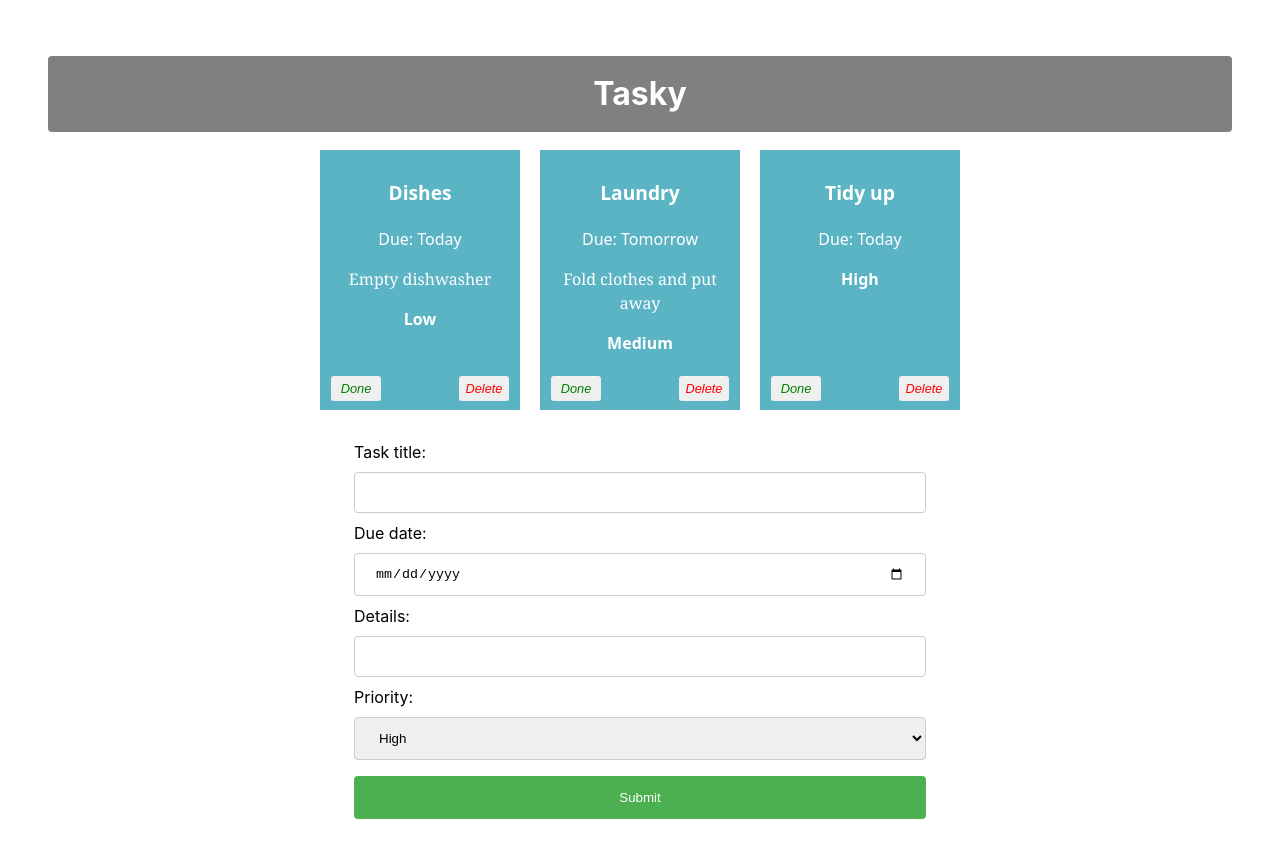
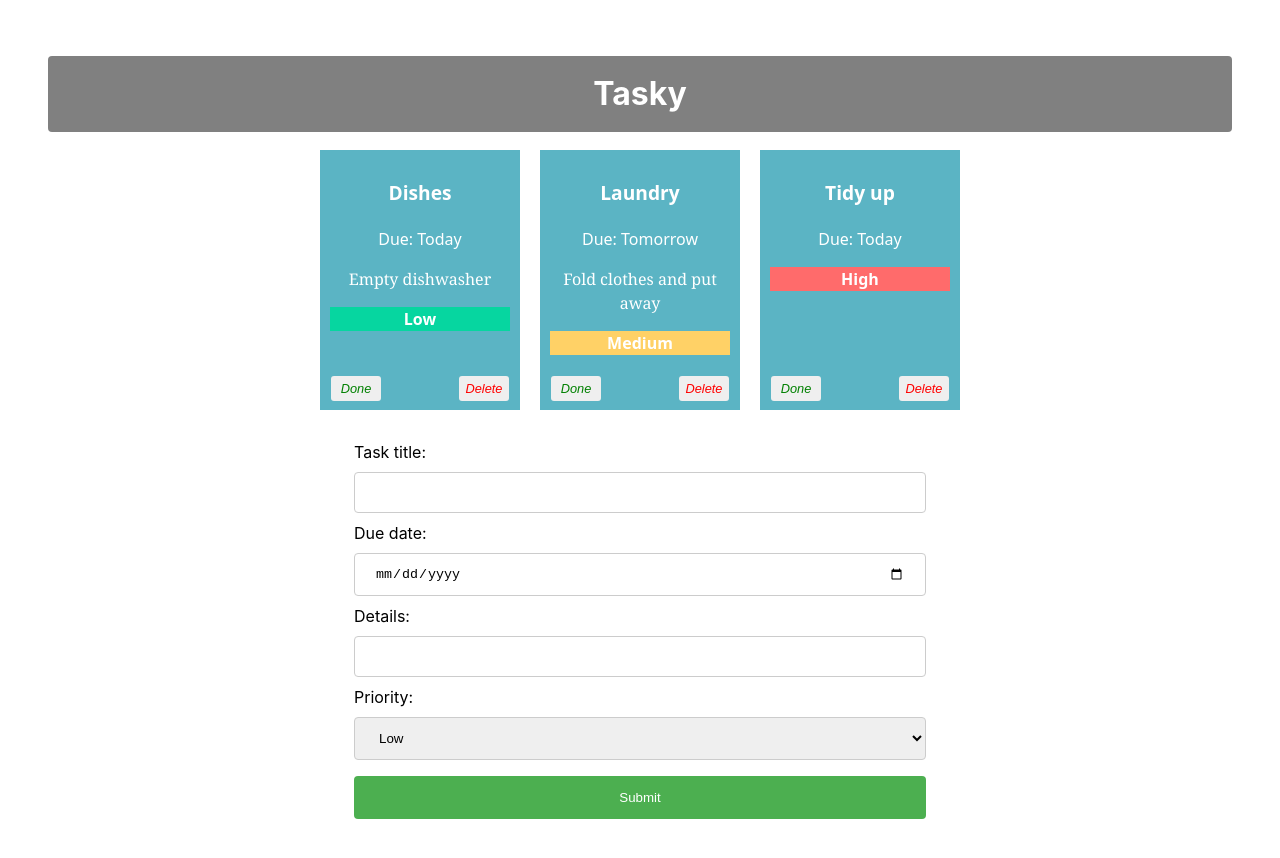
Before and after one commit to Nathanial014/react-basics-labs, a React (Vite) app in the folder tasky/: page / in a window 1280 px wide. Shown: the top 858 px of the page. Built offline with nearby package versions, Linux system fonts and the light colour scheme.

Commit message:
Tasky Lab 2b - Exercises done

```diff
--- a/tasky/src/App.css
+++ b/tasky/src/App.css
@@ -112,13 +112,3 @@ select {
   border-radius: 4px;
   box-sizing: border-box;
 }
-
-.option1 {
-  background-color: #ff0000;
-}
-.option2 {
-  background-color: #ffee00;
-}
-.option3 {
-  background-color: #00ff00;
-}
--- a/tasky/src/App.jsx
+++ b/tasky/src/App.jsx
@@ -19,7 +19,7 @@ function App() {
     title: "",
     description: "",
     deadline: "",
-    priority: "",
+    priority: "Low",
     });
 
     const doneHandler = (taskIndex) => {
--- a/tasky/src/components/Form.jsx
+++ b/tasky/src/components/Form.jsx
@@ -19,15 +19,16 @@ const AddTaskForm = (props) => {
             Details:
             <input type="text" name="description" onChange={(event) => props.change(event)} />
         </label>
+        <br />
         <label>
             Priority:
-          <br />
-        <select name="priority" onChange={(event) => props.change(event)}>
+        <select name="priority" value={props.priority || "Low"} onChange={(event) => props.change(event)}>
             <option value="High">High</option>
             <option value="Medium">Medium</option>
             <option value="Low">Low</option>
         </select>
         </label>
+        <br />
         <input type="submit" value="Submit" />
         </form>
     </div>
--- a/tasky/src/components/Task.jsx
+++ b/tasky/src/components/Task.jsx
@@ -7,7 +7,8 @@ const Task = (props) => {
             <p className="title">{props.title}</p>
             <p>Due: {props.deadline}</p>
             <p className="description">{props.description}</p>
-            <p className="priority">{props.priority}</p>
+            <p className="priority" style={{backgroundColor: props.priority === 'High' ? '#ff6b6b' : props.priority === 'Medium' ? '#ffd166' : '#06d6a0'}}>
+                {props.priority}</p>
             <button onClick={props.markDone} className='doneButton'>Done</button>
             <button className='deleteButton' onClick={props.deleteTask}>Delete</button>
         </div>
```
